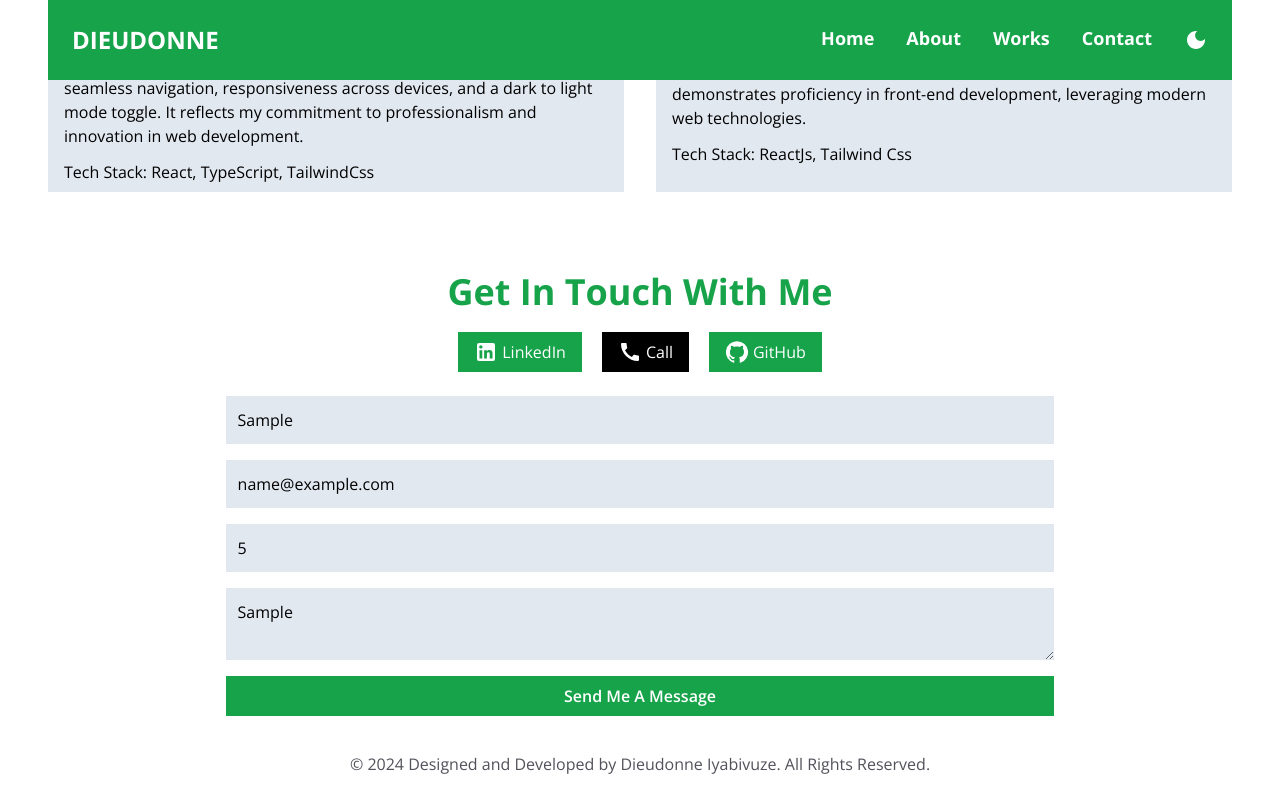
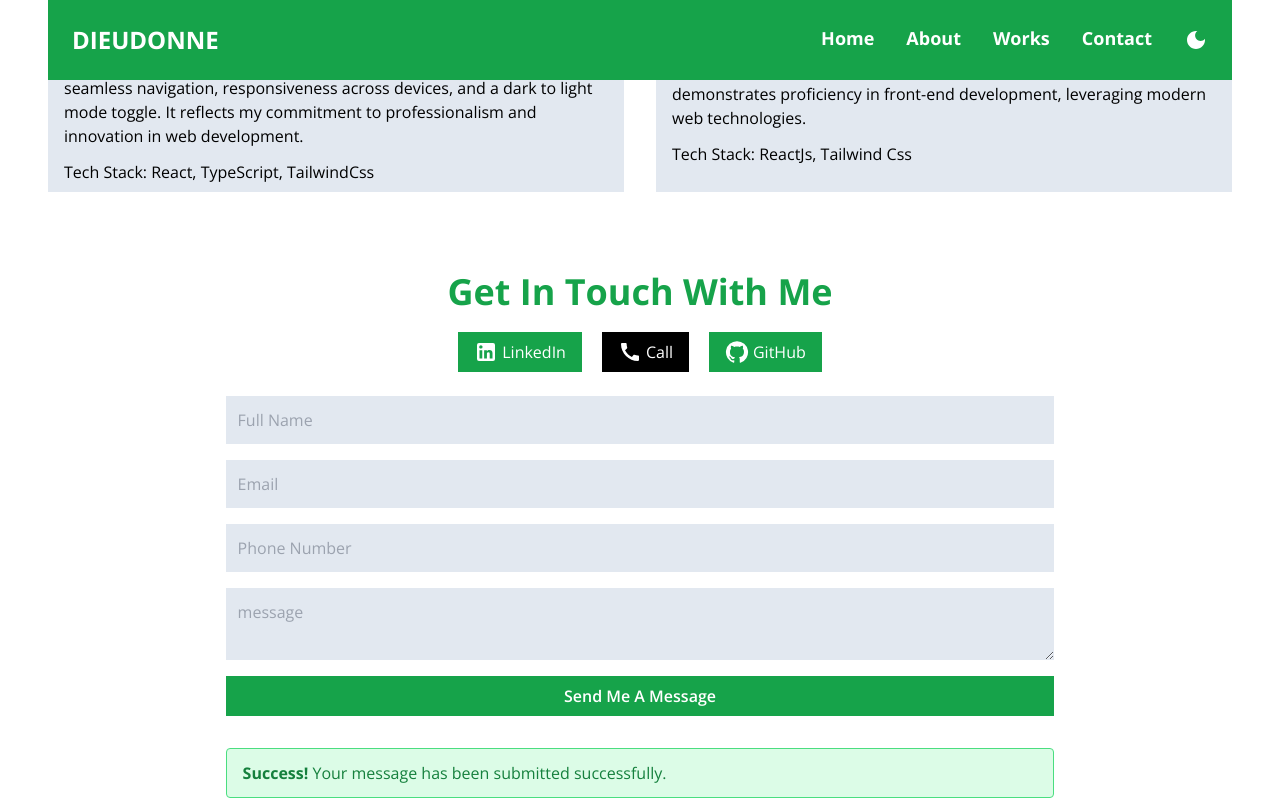
Before and after one commit to Iyabivuz-e/Portfolio, a React (Vite) app: page / in a window 1280 px wide. Both pictures are taken after typing "Sample", "name@example.com", "5", "Sample" into the empty fields and a click on the button "Send Me A Message". Shown: the part 3076-3876 px from the top of the page. Built offline with nearby package versions, Linux system fonts and the light colour scheme; the HTML template or start-up script is replaced by a standard one.

Commit message:
Added a sucess message on the form...

```diff
--- a/src/Components/Contact/ContactForm.tsx
+++ b/src/Components/Contact/ContactForm.tsx
@@ -1,18 +1,15 @@
 import React, {useState} from "react";
-
-// type FormType = {
-//   fullname: String;
-//   email: String;
-//   phoneNo: number;
-//   message: String;
-//   name: React.ChangeEvent<HTMLInputElement>;
-//   value: React.ChangeEvent<HTMLInputElement>;
-// };
-
+import Submitted from "../../helpers/Submitted";
 
 const ContactForm = () => {
 
-  const [error, setError] = useState("");
+  const [errors, setErrors] = useState({
+    fullname: "",
+    email: "",
+    phoneNo: "",
+    message: "",
+  });
+
   const [inputValue, setInputValue] = useState({
     fullname: "",
     email: "",
@@ -20,34 +17,46 @@ const ContactForm = () => {
     message: "",
   });
 
-  const handleChange = (e:React.ChangeEvent<HTMLInputElement | HTMLTextAreaElement>) => {
-    const {name, value} = e.target;
+  const [ submitted, setSubmitted] = useState(false)
+
+  const handleChange = (
+    e: React.ChangeEvent<HTMLInputElement | HTMLTextAreaElement>
+  ) => {
+    const { name, value } = e.target;
     setInputValue({ ...inputValue, [name]: value });
-  }
+    // Clear the error message as the user types
+    setErrors({ ...errors, [name]: "" });
+  };
 
-  const handleSubmit = (e:React.FormEvent<HTMLElement>) => {
-    e.preventDefault()
+  const handleSubmit = (e: React.FormEvent<HTMLElement>) => {
+    e.preventDefault();
+
     // Validations
-    if(inputValue.fullname === ""){
-      setError("Full name is required")
-      console.log(error)
-      return
+    const newErrors = {
+      fullname: inputValue.fullname === "" ? "Full name is required" : "",
+      email: inputValue.email === "" ? "Email is required" : "",
+      phoneNo: inputValue.phoneNo === "" ? "Phone number is required" : "",
+      message: inputValue.message === "" ? "Message is required" : "",
+    };
+
+    setErrors(newErrors);
+
+    // If there are no errors, submit the form (all errors should be empty)
+    if (!Object.values(newErrors).some((error) => error !== "")) {
+      setInputValue({
+        fullname: "",
+        email: "",
+        phoneNo: "",
+        message: "",
+      });
+      setSubmitted(true);
+      console.log("Form Submitted: ", inputValue);
+
+      setTimeout(() => {
+        setSubmitted(false)
+      }, 4000)
     }
-    if(inputValue.email === ""){
-      setError("Email is required")
-      return
-    }
-    if(inputValue.phoneNo.length === 0){
-      setError("Phone number is required")
-      return
-    }
-    if(inputValue.message === ""){
-      setError("Message is required")
-      return
-    }
-
-    console.log(inputValue)
-  }
+  };
 
   return (
     <div className="w-full md:w-[70%] sm:w-[85%] m-auto mt-6">
@@ -61,7 +70,9 @@ const ContactForm = () => {
           value={inputValue.fullname}
           onChange={handleChange}
         />
-        {error ? (<small className="-mt-4 text-red-500">{error}</small>): ""}
+        {errors.fullname && (
+          <small className="-mt-4 text-red-500">{errors.fullname}</small>
+        )}
         <input
           className="outline-none bg-slate-200 p-3"
           type="text"
@@ -71,7 +82,9 @@ const ContactForm = () => {
           value={inputValue.email}
           onChange={handleChange}
         />
-        {error ? (<small className="-mt-4 text-red-500">{error}</small>): ""}
+        {errors.email && (
+          <small className="-mt-4 text-red-500">{errors.email}</small>
+        )}
 
         <input
           className="outline-none bg-slate-200 p-3"
@@ -82,7 +95,9 @@ const ContactForm = () => {
           value={inputValue.phoneNo}
           onChange={handleChange}
         />
-        {error ? (<small className="-mt-4 text-red-500">{error}</small>): ""}
+        {errors.phoneNo && (
+          <small className="-mt-4 text-red-500">{errors.phoneNo}</small>
+        )}
 
         <textarea
           className="outline-none bg-slate-200 p-3"
@@ -92,11 +107,16 @@ const ContactForm = () => {
           value={inputValue.message}
           onChange={handleChange}
         ></textarea>
-        {error ? (<small className="-mt-4 text-red-500">{error}</small>): ""}
+        {errors.message && (
+          <small className="-mt-4 text-red-500">{errors.message}</small>
+        )}
 
         <button className="bg-green-600 px-4 py-2 font-semibold text-white">
           Send Me A Message
         </button>
+        {submitted && (
+          <Submitted/>
+        ) }
       </form>
     </div>
   );
--- /dev/null
+++ b/src/helpers/Submitted.tsx
@@ -0,0 +1,16 @@
+const Submitted = () => {
+  return (
+    <div
+      className="bg-green-100 border border-green-400 text-green-700 px-4 py-3 rounded relative mt-4"
+      role="alert"
+    >
+      <strong className="font-bold">Success!</strong>
+      <span className="block sm:inline">
+        {" "}
+        Your message has been submitted successfully.
+      </span>
+    </div>
+  );
+};
+
+export default Submitted;
```
